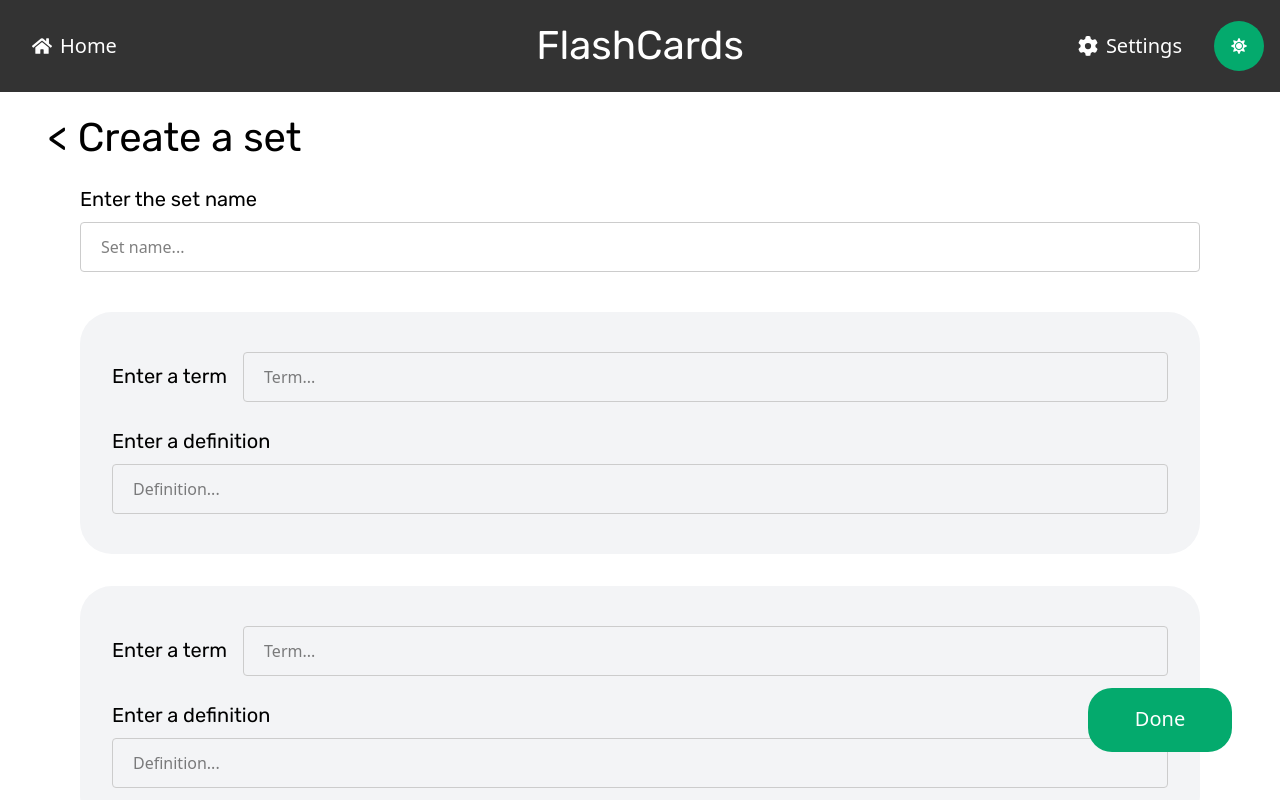
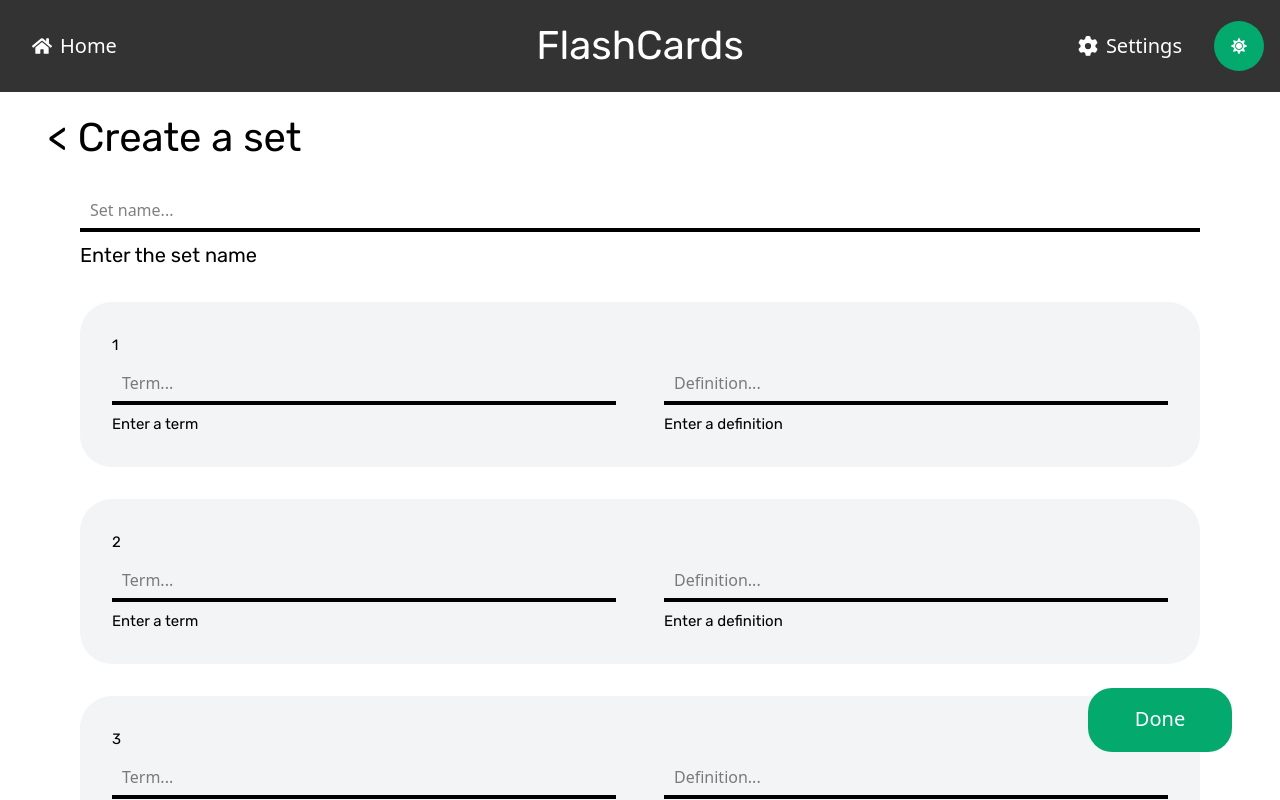
Before and after one commit to SamB221/FastFlashCards, a React (Vite) app: page /create in a window 1280 px wide. Shown: the top 800 px of the page. Built offline with nearby package versions, Linux system fonts and the light colour scheme.

Commit message:
UI overhaul of CreateSetPage

```diff
--- /dev/null
+++ b/src/components/CardBuilder.jsx
@@ -0,0 +1,25 @@
+import React from 'react';
+
+const FlashCard = ({ num }) => {
+    const termId = `term${num + 1}`;
+    const defId = `def${num + 1}`;
+    return (
+        <div className="cardBuilder">
+            <div className="smallerBox">
+                <h3>{num}</h3>
+                <div className="flex">
+                    <div className="flex-child">
+                        <input type="text" id={termId} className="textInput2" name="firstname" placeholder="Term..."></input>
+                        <label htmlFor={termId}><h3>Enter a term</h3></label>
+                    </div>
+                    <div className="flex-child">
+                        <input type="text" id={defId} className="textInput2" name="firstname" placeholder="Definition..."></input>
+                        <label htmlFor={defId}><h3>Enter a definition</h3></label>
+                    </div>
+                </div>
+            </div>
+        </div>
+    );
+};
+
+export default FlashCard;
--- a/src/index.css
+++ b/src/index.css
@@ -47,6 +47,11 @@ h2 {
     font-family: 'Rubik';
     font-size: 24px;
     line-height: calc(2 / 1.5);
+}
+
+h3 {
+    font-family: 'Rubik';
+    font-size: 15px;
 }
 
 p {
@@ -339,7 +344,7 @@ p {
     display: block;
 }
 
-input[type=text], select {
+.textInput1 {
     width: 100%;
     padding: 12px 20px;
     margin: 8px 0;
@@ -347,6 +352,15 @@ input[type=text], select {
     border: 1px solid #ccc;
     border-radius: 4px;
     box-sizing: border-box;
+}
+
+.textInput2 {
+    padding: 6px 10px;
+    margin: 8px 0;
+    display: inline-block;
+    border-bottom: 0.25rem solid black;
+    box-sizing: border-box;
+    width: 100%;
 }
 
 input[type=submit] {
@@ -554,6 +568,7 @@ input[type=submit]:hover {
     padding-left: 5rem;
     padding-right: 5rem;
     padding-top: 1rem;
+    padding-bottom: 1rem;
 }
 
 #cardBuilders {
@@ -575,8 +590,12 @@ input[type=submit]:hover {
 
 .flex {
     display: flex;
-    align-items: baseline;
     white-space: nowrap;
-    gap: 1rem;
-    margin-bottom: 1rem;
+    justify-content: space-around;
+    flex-grow: 1;
+    gap: 3rem;
 }
+
+.flex-child {
+    flex: 1;
+}
--- a/src/pages/CreateSetPage.jsx
+++ b/src/pages/CreateSetPage.jsx
@@ -1,12 +1,26 @@
-import React from 'react';
+import React, { useState, useRef, useEffect } from 'react';
 import Title from '../components/Title';
+import CardBuilder from '../components/CardBuilder';
 
 const CreateSetPage = () => {
+    const [numCards, setNumCards] = useState(4);
+    const elementsAddedRef = useRef(false);
+
+    useEffect(() => {
+        if (elementsAddedRef.current) {
+            window.scrollTo({ top: document.body.scrollHeight, behavior: 'smooth' });
+            elementsAddedRef.current = false;
+        }
+    }, [numCards]);
+
     const handleSubmit = (event) => {
-        alert("hi");
         event.preventDefault();
-        const selectedFile = fileInputRef.current.files[0];
-        storeFile(selectedFile);
+    };
+
+    const addCard = (event) => {
+        event.preventDefault();
+        elementsAddedRef.current = true;
+        setNumCards(numCards+1);
     };
 
     return (
@@ -14,31 +28,21 @@ const CreateSetPage = () => {
             <Title title="Create a set" back="true" />
             <form id="setBuilder" onSubmit={handleSubmit}>
                 <div id="setBuildingBox">
+                    <input type="text" className="textInput2" id="setName" name="firstname" placeholder="Set name..."></input>
                     <label htmlFor="setName"><p>Enter the set name</p></label>
-                    <input type="text" id="setName" name="firstname" placeholder="Set name..."></input>
 
                     <div id="cardBuilders">
-                        <div className="cardBuilder">
+                        {Array.from({ length: numCards }, (_, i) => (
+                            <CardBuilder key={i+1} num={i+1}>
+                            {i + 1}
+                            </CardBuilder>
+                        ))}
+
+                        <form className="cardBuilder" onClick={addCard}>
                             <div className="smallerBox">
-                                <div className="flex">
-                                    <label htmlFor="term1"><p>Enter a term</p></label>
-                                    <input type="text" id="term1" name="firstname" placeholder="Term..."></input>
-                                </div>
-                                <label htmlFor="def2"><p>Enter a definition</p></label>
-                                <input type="text" id="def2" name="firstname" placeholder="Definition..."></input>
+                                <h1 className="centerText"> + </h1>
                             </div>
-                        </div>
-
-                        <div className="cardBuilder">
-                            <div className="smallerBox">
-                                <div className="flex">
-                                    <label htmlFor="term1"><p>Enter a term</p></label>
-                                    <input type="text" id="term1" name="firstname" placeholder="Term..."></input>
-                                </div>
-                                <label htmlFor="def2"><p>Enter a definition</p></label>
-                                <input type="text" id="def2" name="firstname" placeholder="Definition..."></input>
-                            </div>
-                        </div>
+                        </form>
                     </div>
                 </div>
                 <form className="lowerRight grnBtn" onClick={handleSubmit}>
--- a/src/pages/HomePage.jsx
+++ b/src/pages/HomePage.jsx
@@ -13,9 +13,10 @@ const HomePage = () => {
     }, [navigate]);
 
     function numSets() {
-        const sets = window.localStorage.length;
-        if (window.localStorage.getItem('darkmode')) return sets-1;
-        else return sets;
+        let sets = window.localStorage.length;
+        if (window.localStorage.getItem('darkmode')) sets--;
+        if (window.localStorage.getItem('debug')) sets--;
+        return sets;
     }
 
     function removeSet(e) {
--- a/src/pages/MasterPage.jsx
+++ b/src/pages/MasterPage.jsx
@@ -132,7 +132,7 @@ const MasterPage = () => {
                 <h1 className="centerText">{set[currentIndex].Term}</h1>
                 <form className="textForm" name="textForm" onSubmit={handleTextForm}>
                     <label htmlFor="guess"><p>Enter the definition</p></label>
-                    <input type="text" id="guess" name="firstname" placeholder="Definition..."></input>
+                    <input type="text" className="textInput1" id="guess" name="firstname" placeholder="Definition..."></input>
                     <input type="submit" value="Submit"></input>
                     <p id="noShow">{"The correct answer is: " + set[currentIndex].Definition} <br />
                     Enter the correct answer to continue
```
